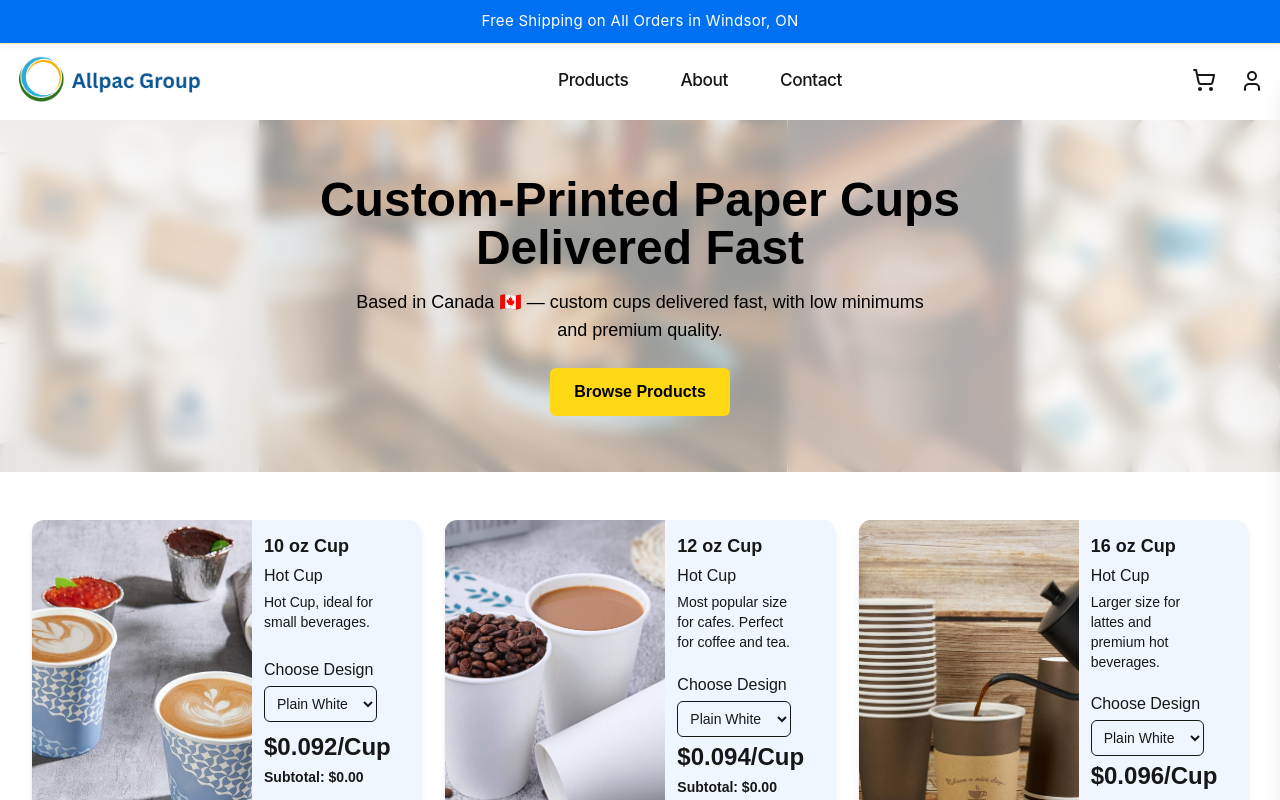
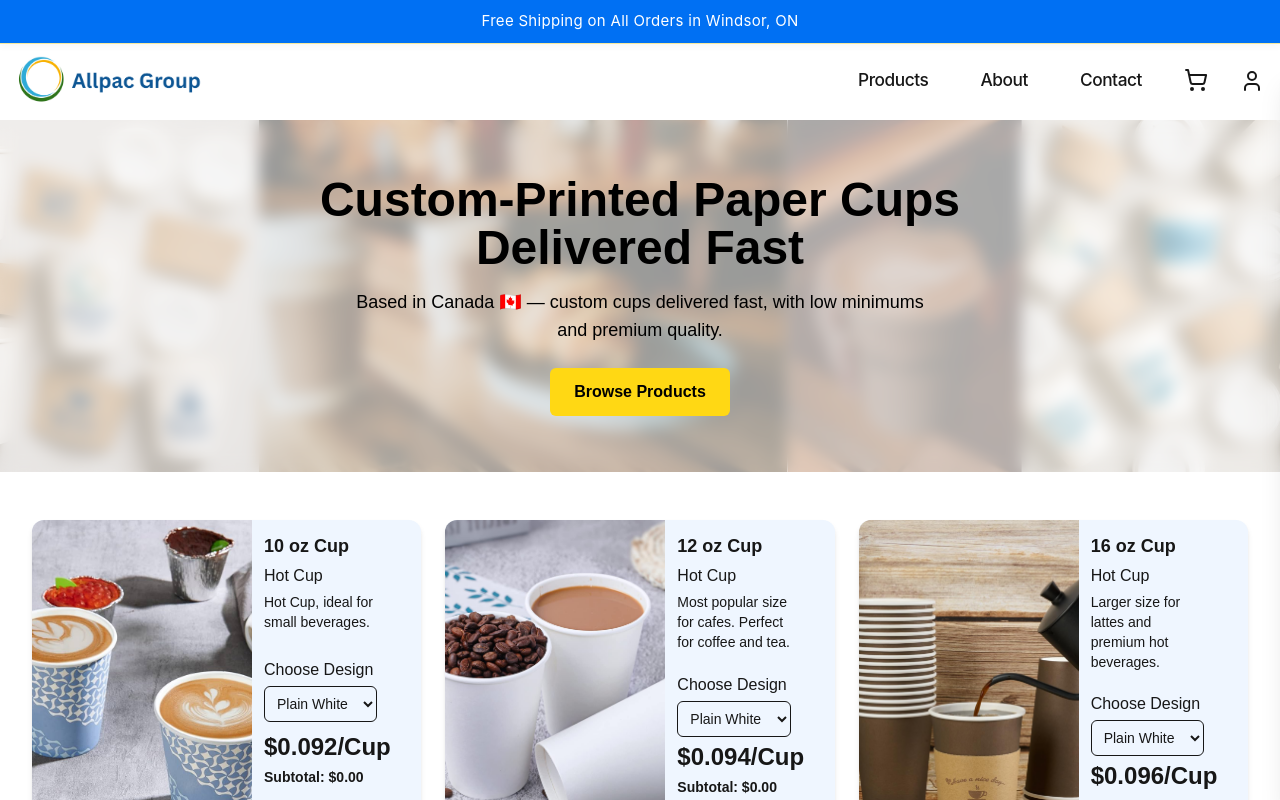
Before and after one commit to Emadedin1/allpacstore, a Next.js app: page / in a window 1280 px wide. Shown: the top 800 px of the page. Built offline with nearby package versions, Linux system fonts and the light colour scheme.

Commit message:
Update Navbar.jsx

```diff
--- a/src/components/layout/Navbar.jsx
+++ b/src/components/layout/Navbar.jsx
@@ -89,20 +89,18 @@ export default function Navbar() {
   return (
     <header className="bg-white shadow-md relative" style={{ fontFamily: "Inter, Arial, Helvetica, sans-serif" }}>
       <div className="max-w-7xl mx-auto px-4 py-4">
-        {/* Desktop navbar - all in one row */}
+        {/* Desktop navbar - logo, then right section */}
         <div className="hidden sm:flex items-center justify-between w-full relative">
           {/* Left: logo */}
           <Link href="/">
             <img src="/images/allpac-logo.png" alt="Allpac Logo" className="h-12 w-auto" />
           </Link>
-          {/* Center: nav links */}
+          {/* Right section: nav links + cart + user */}
           <div className="flex items-center space-x-8">
+            {/* Nav links next to cart and user */}
             <Link href="/products" className={`${navFontClass} ${navBtnClass}`}>Products</Link>
             <Link href="/about" className={`${navFontClass} ${navBtnClass}`}>About</Link>
             <Link href="/contact" className={`${navFontClass} ${navBtnClass}`}>Contact</Link>
-          </div>
-          {/* Right: cart and user */}
-          <div className="flex items-center space-x-6">
             <button onClick={openCart} className="text-allpac hover:text-red-600 cursor-pointer flex items-center" aria-label="View cart" type="button">
               <ShoppingCart size={24} />
             </button>
```
